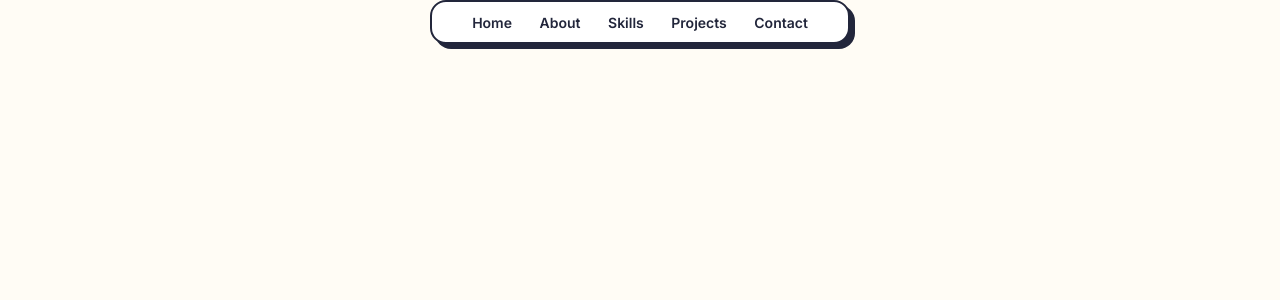
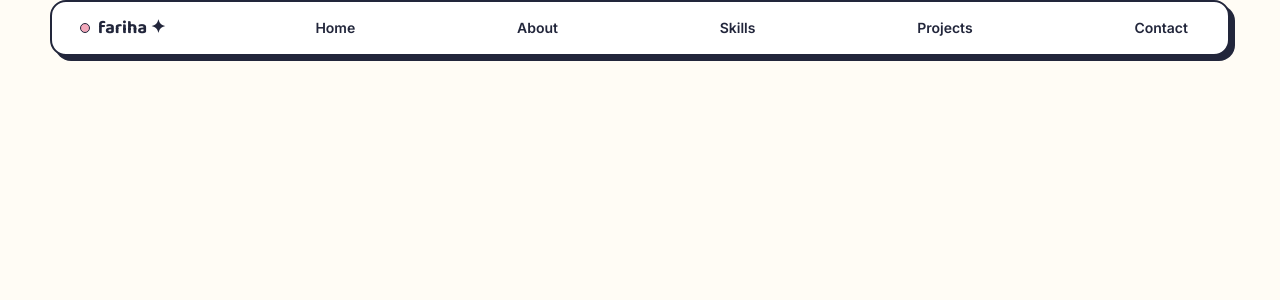
Before and after one commit to sakurakinomoto1/my-portfolio, a Next.js app: page / in a window 1280 px wide. Shown: the top 300 px of the page. Built offline with nearby package versions, Linux system fonts and the light colour scheme.

Commit message:
added logo

```diff
--- a/components/Nav.tsx
+++ b/components/Nav.tsx
@@ -2,7 +2,11 @@ export default function Nav() {
   const navLinksStyle =
     "font-semibold text-sm px-3 py-2 rounded-lg hover:bg-accent-tertiary";
   return (
-    <div className="max-w-295 mx-auto px-7 bg-card py-2 border-2 border-dark rounded-2xl shadow-hard">
+    <div className="w-full max-w-295 mx-auto px-7 bg-card py-2 border-2 border-dark rounded-2xl shadow-hard flex items-center justify-between">
+      <div className="font-display font-bold text-lg flex items-center gap-2">
+        <span className="w-2.5 h-2.5  bg-accent-primary-deep rounded-full border border-dark"></span>
+        fariha ✦
+      </div>
       <a href="#home" className={navLinksStyle}>
         {" "}
         Home{" "}
```
